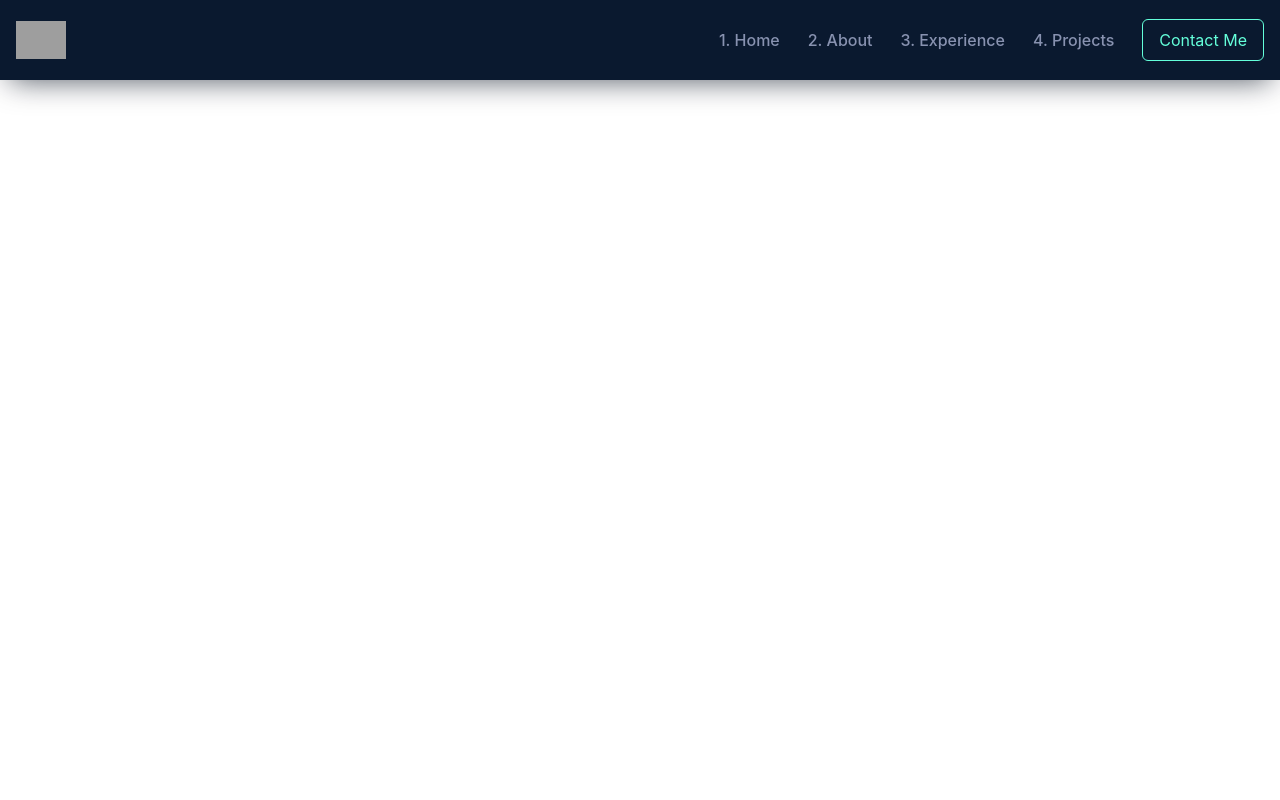
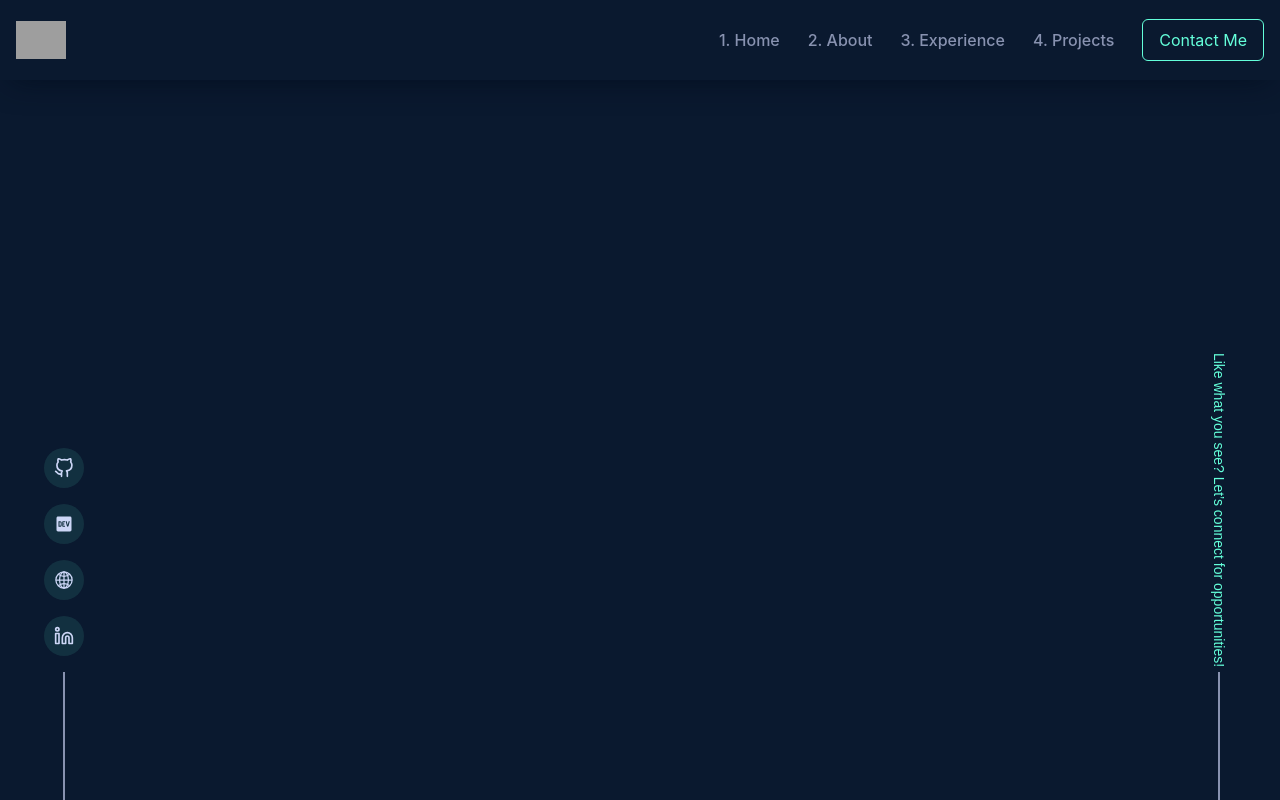
Before and after one commit to rachels-archive/portfolio, a Next.js app: page / in a window 1280 px wide. Built offline with nearby package versions, Linux system fonts and the light colour scheme; grey boxes are pictures that could not be loaded.

Commit message:
Add animation for sidebars

```diff
--- a/app/page.tsx
+++ b/app/page.tsx
@@ -1,5 +1,9 @@
+"use client";
 import Head from "next/head";
 import Navbar from "@/components/navbar";
+import LeftSidebar from "@/components/leftSidebar";
+import RightSidebar from "@/components/rightSidebar";
+import { motion } from "framer-motion";
 
 export default function Home() {
   return (
@@ -7,8 +11,28 @@ export default function Home() {
       <Head>
         <link rel="icon" href="/images/icon.ico" />
       </Head>
-      <main>
+      <main className="w-full h-screen font-bodyFont bg-bodyColor text-textLight overflow-x-hidden overflow-y-scroll">
         <Navbar />
+
+        <div className="w-full h-[88vh] xl:flex items-center gap-20 justify-between">
+          <motion.div
+            initial={{ y: 100, opacity: 0 }}
+            animate={{ y: 0, opacity: 1 }}
+            transition={{ duration: 0.5 }}
+            className="hidden xl:inline-flex w-32 h-full fixed left-0 bottom-0"
+          >
+            <LeftSidebar />
+          </motion.div>
+          <div></div>
+          <motion.div
+            initial={{ y: 100, opacity: 0 }}
+            animate={{ y: 0, opacity: 1 }}
+            transition={{ duration: 0.5 }}
+            className="hidden xl:inline-flex  h-full fixed -right-24 bottom-0"
+          >
+            <RightSidebar />
+          </motion.div>
+        </div>
       </main>
     </>
   );
--- a/package.json
+++ b/package.json
@@ -12,7 +12,8 @@
     "framer-motion": "^11.9.0",
     "next": "14.2.13",
     "react": "^18",
-    "react-dom": "^18"
+    "react-dom": "^18",
+    "react-icons": "^5.3.0"
   },
   "devDependencies": {
     "@types/node": "^20",
```
Also changed, not shown: 1 other file (tests, documents, lock files or other folders).
